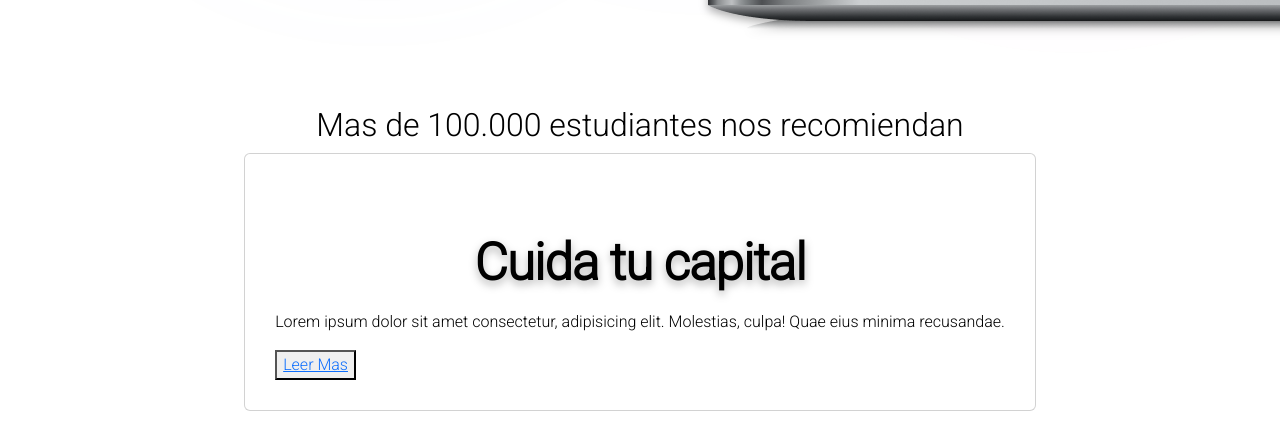
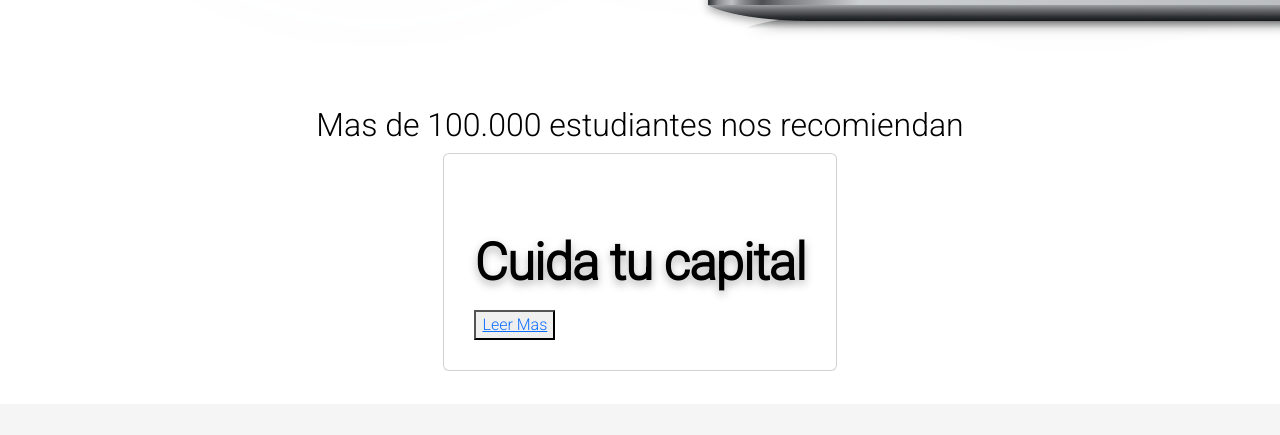
Before and after one commit to aronresni/res_proyecto, a plain HTML site: page html/capacitaciones.html in a window 1280 px wide. Shown: the part 809-1244 px from the top of the page. Drawn offline with nearby package versions, Linux system fonts and the light colour scheme; a script that the page names is missing.

Commit message:
Actualizacion

```diff
--- a/html/capacitaciones.html
+++ b/html/capacitaciones.html
@@ -86,7 +86,6 @@
       </figure>
       <div class="contenido">
         <h3>Cuida tu capital</h3>
-        <p>Lorem ipsum dolor sit amet consectetur, adipisicing elit. Molestias, culpa! Quae eius minima recusandae.</p>
         <button>
           <a href="inversiones.html">Leer Mas</a>
         </button>
```
